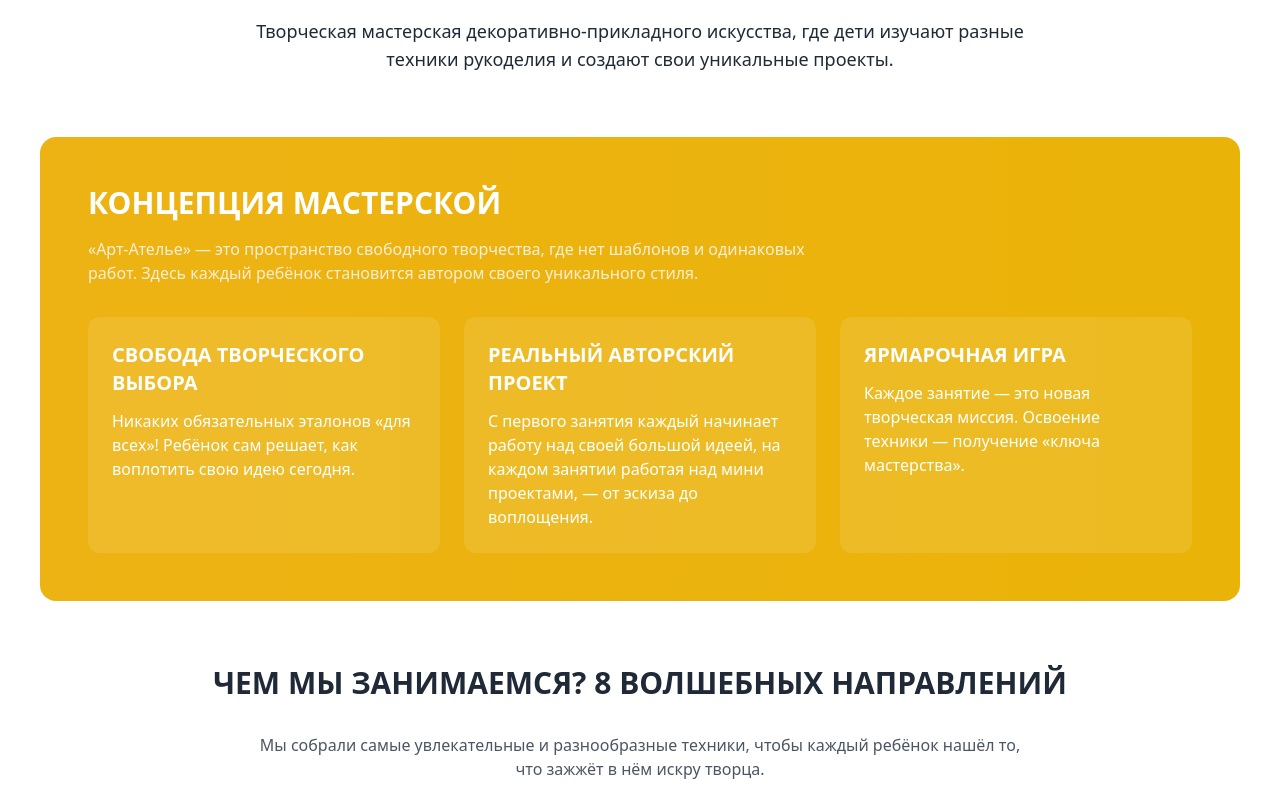
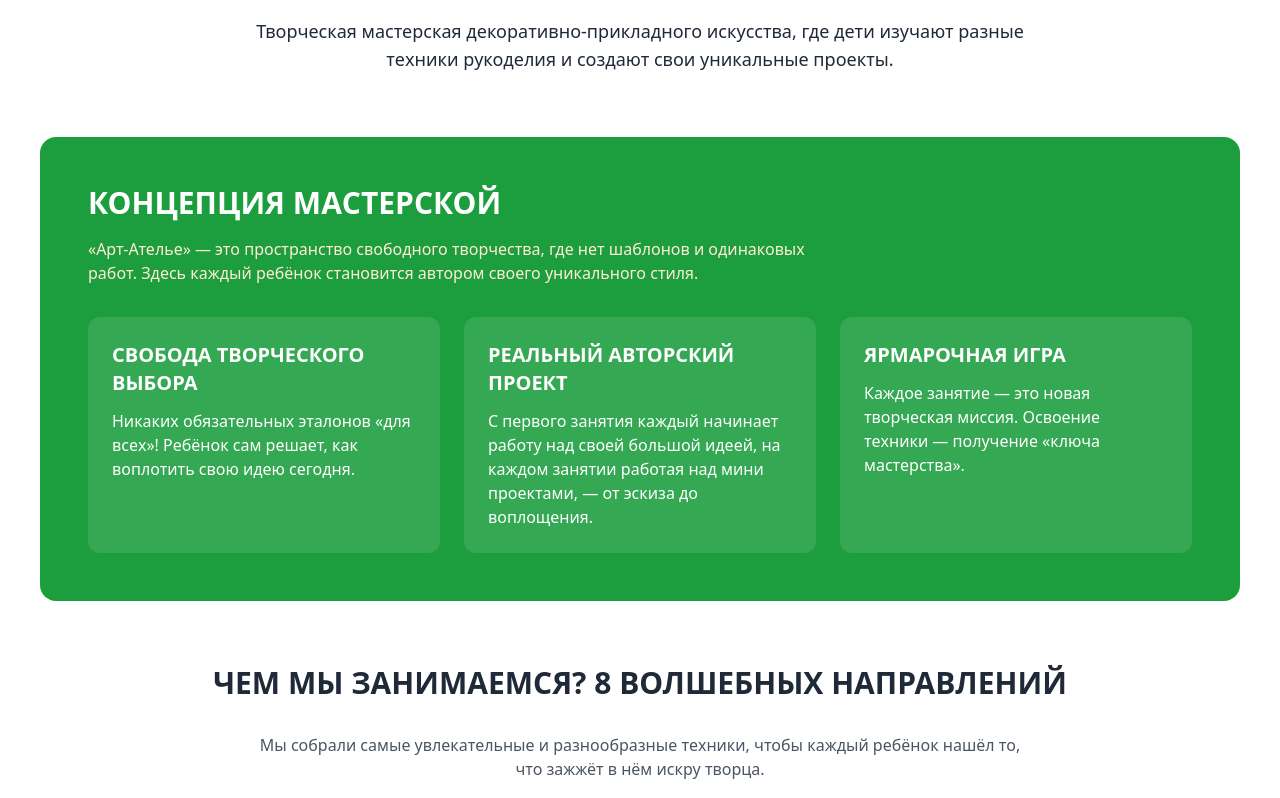
Before and after one commit to mirkato/clubveterok, a React (Vite) app: page /programs/creativity/art-atelier in a window 1280 px wide. Shown: the part 700-1498 px from the top of the page. Built offline with nearby package versions, Linux system fonts and the light colour scheme.

Commit message:
Обновлен цвет фона для блоков conceptTitle, conceptDescription и conceptPoints на heroBgColor в программе

```diff
--- a/src/data/programs-datas.ts
+++ b/src/data/programs-datas.ts
@@ -40,6 +40,7 @@ export const programCategories: ProgramCategory[] = [
           taglineDescription: 'Программа для детей 5-7 лет, где развивающие занятия гармонично сочетаются с эффективным обучением чтению',
           conceptTitle: 'КОНЦЕПЦИЯ ПОДГОТОВКИ',
           conceptDescription: 'Мы не натаскиваем на тесты, а формируем прочный фундамент для успешной учёбы: интеллектуальный, эмоциональный и социальный.',
+          conceptBgColor: 'brand-blue',
           conceptPoints: [
             {
               title: 'ДВА В ОДНОМ: ИГРА И РЕЗУЛЬТАТ',
@@ -205,6 +206,7 @@ export const programCategories: ProgramCategory[] = [
           taglineDescription: 'Программа для школьников 7-12 лет, которая превращает почерк из проблемы в предмет гордости',
           conceptTitle: 'КОНЦЕПЦИЯ КУРСА',
           conceptDescription: 'Мы не просто тренируем руку — мы меняем нейронные связи. Наш подход сочетает каллиграфические техники, нейропсихологические упражнения и авторскую методику для стабильного результата.',
+          conceptBgColor: 'brand-blue',
           conceptPoints: [
             {
               title: 'АВТОРСКИЕ ПРОПИСИ С «СЕКРЕТОМ»',
@@ -370,6 +372,7 @@ export const programCategories: ProgramCategory[] = [
           taglineDescription: 'Программа для школьников 8-14 лет, превращающая чтение из механического процесса в мощный инструмент познания',
           conceptTitle: 'КОНЦЕПЦИЯ ФУНКЦИОНАЛЬНОГО ЧТЕНИЯ',
           conceptDescription: 'Мы выходим за рамки «прочитал-пересказал». Наша цель — научить ребёнка вести диалог с текстом: ставить вопросы, искать ответы, оценивать достоверность и применять полученные знания.',
+          conceptBgColor: 'brand-blue',
           conceptPoints: [
             {
               title: 'ЧТЕНИЕ КАК МЫСЛИТЕЛЬНЫЙ ПРОЦЕСС',
@@ -535,6 +538,7 @@ export const programCategories: ProgramCategory[] = [
           taglineDescription: 'Профессиональная логопедическая помощь для детей 3-10 лет в игровой форме',
           conceptTitle: 'КОНЦЕПЦИЯ ЗАНЯТИЙ',
           conceptDescription: 'Наши занятия — это не скучные упражнения, а увлекательные игровые приключения, в которых речь становится инструментом открытия мира.',
+          conceptBgColor: 'brand-blue',
           conceptPoints: [
             {
               title: 'ИГРА КАК ОСНОВА',
@@ -710,6 +714,7 @@ export const programCategories: ProgramCategory[] = [
           taglineDescription: 'Лаборатория художественных экспериментов и ремёсел для детей 7-12 лет',
           conceptTitle: 'КОНЦЕПЦИЯ МАСТЕРСКОЙ',
           conceptDescription: '«Арт-Ателье» — это пространство свободного творчества, где нет шаблонов и одинаковых работ. Здесь каждый ребёнок становится автором своего уникального стиля.',
+          conceptBgColor: 'brand-green',
           conceptPoints: [
             {
               title: 'СВОБОДА ТВОРЧЕСКОГО ВЫБОРА',
@@ -882,6 +887,7 @@ export const programCategories: ProgramCategory[] = [
           taglineDescription: 'Художественная студия, где эмоции обретают цвет, а каждый ребёнок открывает в себе смелого и уверенного художника.',
           conceptTitle: 'КОНЦЕПЦИЯ МАСТЕРСКОЙ',
           conceptDescription: '«Волшебная кисть» — это безопасное творческое пространство, где нет слова «неправильно». Мы верим, что каждый ребёнок — творец от природы. Наша задача — дать ему инструменты, раскрепостить руку и разум, чтобы смелость и радость стали главными кистями в его руках.',
+          conceptBgColor: 'brand-lightgreen',
           conceptPoints: [
             {
               title: 'ОТ СВОБОДЫ К МАСТЕРСТВУ',
@@ -1048,6 +1054,7 @@ export const programCategories: ProgramCategory[] = [
           taglineDescription: 'Профессиональная художественная студия, где подростки осваивают язык изобразительного искусства через академический рисунок и тонкую поэзию акварели.',
           conceptTitle: 'КОНЦЕПЦИЯ СТУДИИ',
           conceptDescription: '«Мелодия холста» — это пространство для тех, кто готов перейти от простого рисования к осознанному творчеству. Мы сочетаем традиции академической школы с индивидуальным подходом, помогая каждому подростку найти свой уникальный художественный почерк и уверенно владеть инструментами художника.',
+          conceptBgColor: 'brand-green',
           conceptPoints: [
             {
               title: 'АКАДЕМИЧЕСКИЙ ФУНДАМЕНТ',
@@ -1206,6 +1213,7 @@ export const programCategories: ProgramCategory[] = [
           taglineDescription: 'Творческая лаборатория моды, стиля и уверенности для девочек 7-14 лет',
           conceptTitle: 'КОНЦЕПЦИЯ ТЕАТРА МОДЫ',
           conceptDescription: '«Силуэты звёзд» — это уникальное пространство, где мода встречается с театром, а уверенность рождается из любви к себе.',
+          conceptBgColor: 'brand-green',
           conceptPoints: [
             {
               title: 'ИНДИВИДУАЛЬНОСТЬ КАК ОСНОВА',
@@ -1380,6 +1388,7 @@ export const programCategories: ProgramCategory[] = [
           taglineDescription: 'Игровая лаборатория технологий и цифрового творчества для детей 8-14 лет',
           conceptTitle: 'КОНЦЕПЦИЯ ЛАБОРАТОРИИ',
           conceptDescription: '«Кибертоник» — это уникальное игровое пространство, где каждый ребенок становится главным инженером своего проекта.',
+          conceptBgColor: 'brand-orange',
           conceptPoints: [
             {
               title: 'СВОБОДА ВЫБОРА',
@@ -1549,6 +1558,7 @@ export const programCategories: ProgramCategory[] = [
           taglineDescription: 'Специальная игровая программа каратэ Кёкусинкай для детей 4-7 лет с упором на ОФП и характер',
           conceptTitle: 'КОНЦЕПЦИЯ ЗАНЯТИЙ ДЛЯ МАЛЫШЕЙ',
           conceptDescription: 'Мы не просто «каратэ для детей», а система воспитания через движение. Наша цель — заложить прочный фундамент: физическое здоровье, умение слушать и уважать правила, уверенность в своих силах.',
+          conceptBgColor: 'brand-lightgreen',
           conceptPoints: [
             {
               title: 'ИГРА — ОСНОВА ТРЕНИРОВКИ',
```
